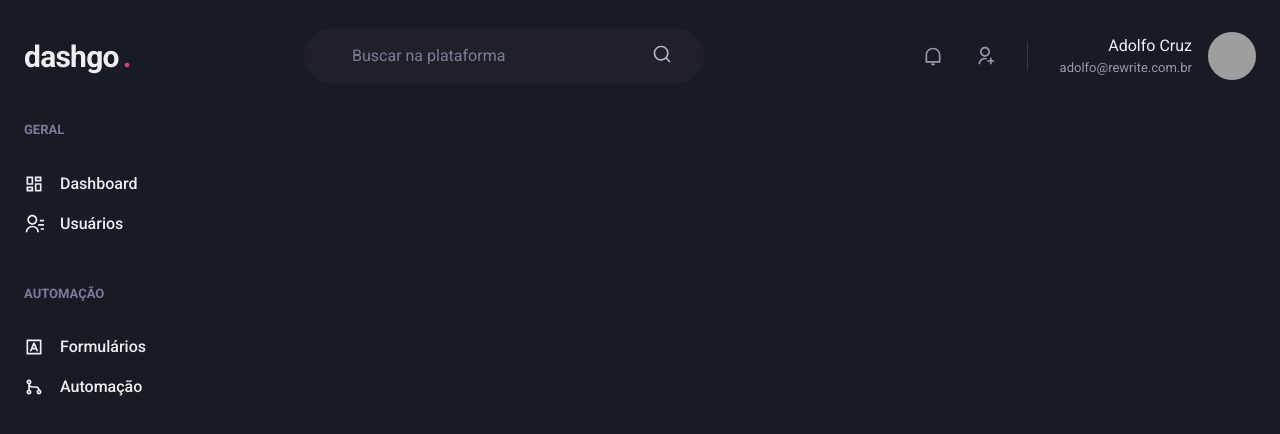
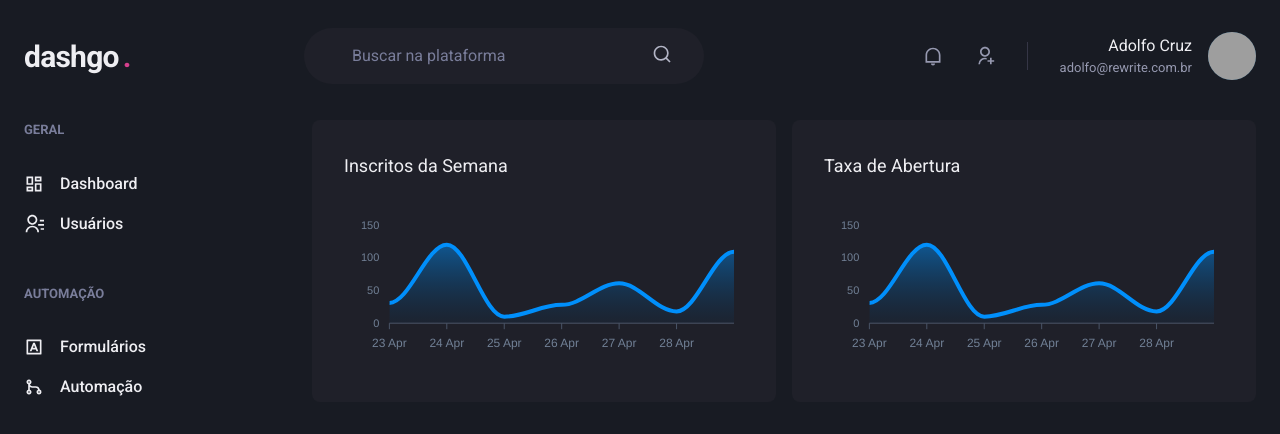
Before and after one commit to rewrit3/react-rocketseat-ignite-04-dashgo, a Next.js app: page /dashboard in a window 1280 px wide. Shown: the top 434 px of the page. Built offline with nearby package versions, Linux system fonts and the light colour scheme; grey boxes are pictures that could not be loaded.

Commit message:
feat: grid and charts

```diff
--- a/package.json
+++ b/package.json
@@ -12,9 +12,11 @@
     "@chakra-ui/react": "^1.8.8",
     "@emotion/react": "^11",
     "@emotion/styled": "^11",
+    "apexcharts": "^3.35.0",
     "framer-motion": "^6",
     "next": "12.1.5",
     "react": "18.1.0",
+    "react-apexcharts": "^1.4.0",
     "react-dom": "18.1.0",
     "react-icons": "^4.3.1"
   },
--- a/src/pages/dashboard.tsx
+++ b/src/pages/dashboard.tsx
@@ -1,14 +1,83 @@
-import { Flex }     from '@chakra-ui/react';
+import { SimpleGrid, Flex, Box, Text, theme } from '@chakra-ui/react'
+import dynamic                                from 'next/dynamic'
 
-import { Header }   from '../components/Header';
-import { Siderbar } from '../components/Sidebar';
+import { Header }   from '../components/Header'
+import { Siderbar } from '../components/Sidebar'
+
+import { ApexOptions } from 'apexcharts'
+
+const Chart = dynamic(() => import('react-apexcharts'), {
+  ssr: false,
+})
+
+const options: ApexOptions = {
+  chart: {
+    toolbar: {
+      show: false,
+    },
+    zoom: {
+      enabled: false,
+    },
+    foreColor: theme.colors.gray[500],
+  },
+  grid: {
+    show: false,
+  },
+  dataLabels: {
+    enabled: false,
+  },
+  tooltip: {
+    enabled: false,
+  },
+  xaxis: {
+    type: 'datetime',
+    labels: {
+      datetimeFormatter: {
+        year: 'yyyy',
+        month: 'MMM \'yy',
+        day: 'dd MMM',
+        hour: 'HH:mm'
+      }
+    },
+    axisBorder: {
+      color: theme.colors.gray[600],
+    },
+    axisTicks: {
+      color: theme.colors.gray[600],
+    },
+    categories: [
+      '2022-04-23T00:00:00.000Z',
+      '2022-04-24T00:00:00.000Z',
+      '2022-04-25T00:00:00.000Z',
+      '2022-04-26T00:00:00.000Z',
+      '2022-04-27T00:00:00.000Z',
+      '2022-04-28T00:00:00.000Z',
+      '2022-04-29T00:00:00.000Z',
+    ],
+  },
+  fill: {
+    opacity: 0.3,
+    type: 'gradient',
+    gradient: {
+      shade: 'dark',
+      opacityFrom: 0.7,
+      opacityTo: 0.3,
+    }
+  }
+}
+
+const series = [
+  {
+    name: 'series1',
+    data: [31, 120, 10, 28, 61, 18, 109]
+  }
+]
 
 export default function Dashboard() {
   return (
     <Flex
       direction="column"
-      h="100vh"
-    >
+      h="100vh">
       <Header />
 
       <Flex
@@ -16,9 +85,51 @@ export default function Dashboard() {
         maxW={1480}
         mx="auto"
         my="6"
-        px="6"
-      >
+        px="6">
         <Siderbar />
+
+        <SimpleGrid
+          flex="1"
+          gap="4"
+          alignSelf="flex-start"
+          minChildWidth="320px">
+          <Box
+            p="8"
+            pb="4"
+            borderRadius={8}
+            bg="gray.800">
+              <Text
+                fontSize="lg"
+                mb="4">
+                  Inscritos da Semana
+              </Text>
+
+              <Chart
+                type="area"
+                options={options}
+                series={series}
+                height={160}
+              />
+          </Box>
+
+          <Box
+            p="8"
+            borderRadius={8}
+            bg="gray.800">
+              <Text
+                fontSize="lg"
+                mb="4">
+                  Taxa de Abertura
+              </Text>
+
+              <Chart
+                type="area"
+                options={options}
+                series={series}
+                height={160}
+              />
+          </Box>
+        </SimpleGrid>
       </Flex>
     </Flex>
   );
```
Also changed, not shown: 1 other file (tests, documents, lock files or other folders).
